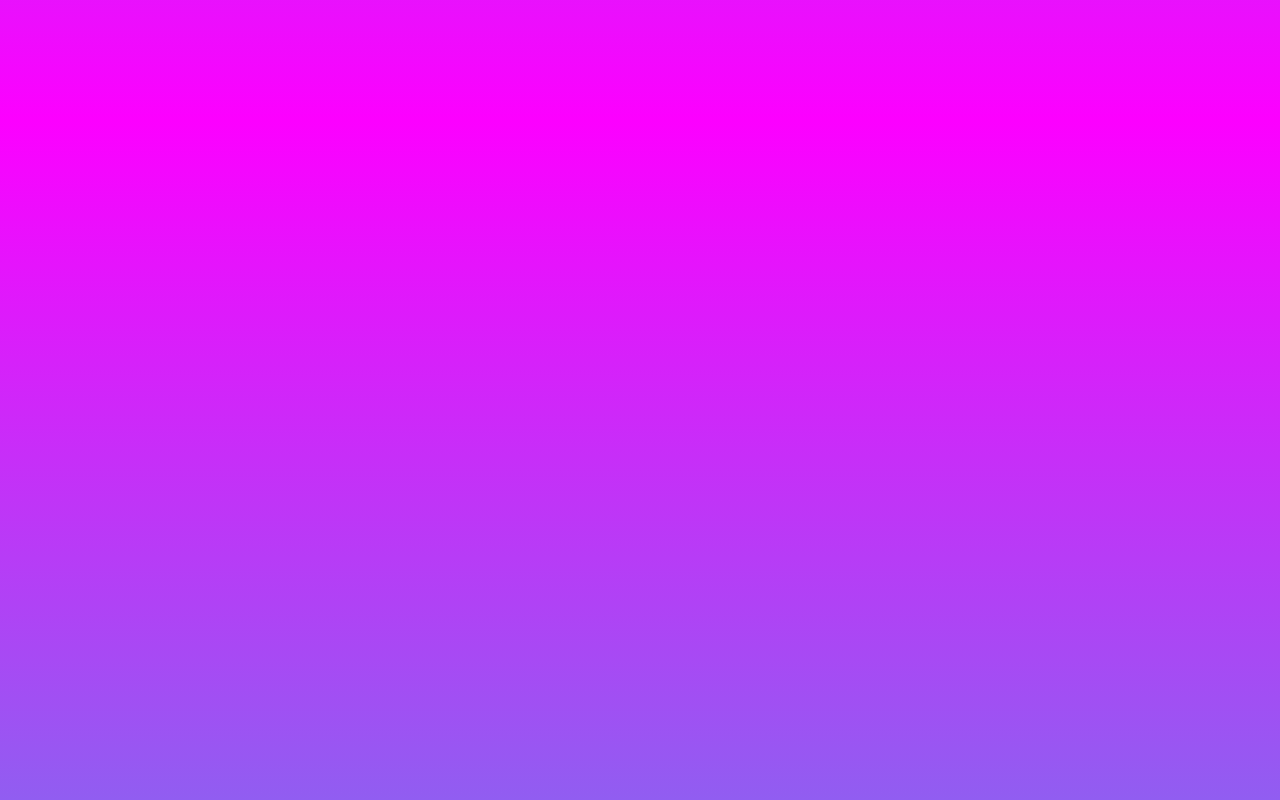
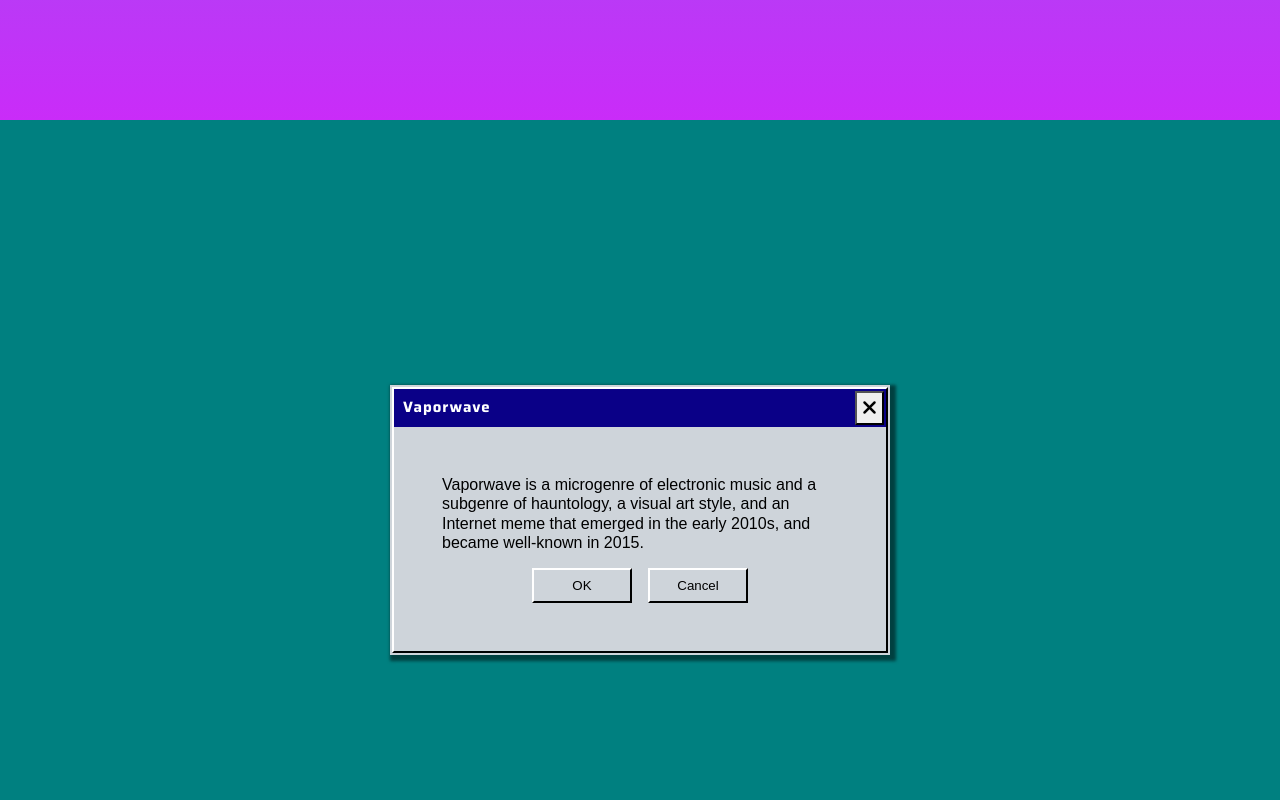
Before and after one commit to sara-p-/windows-95, a website built with Parcel: page src/html/index.html in a window 1280 px wide. Shown: the part 1480-2280 px from the top of the page. Built offline with nearby package versions, Linux system fonts and the light colour scheme; a web font is replaced by a local one.

Commit message:
working on the wiki section

```diff
--- a/src/html/index.html
+++ b/src/html/index.html
@@ -26,6 +26,31 @@
     </div>
     <div id="section--1" class="section fullscreen"></div>
     <div id="section--2" class="section fullscreen"></div>
+    <div id="section--3" class="section fullscreen wiki-section">
+      <dialog class="dialog" open>
+        <div class="dialog__wrapper">
+          <div class="dialog__header">
+            <h1 class="h5 dialog__title">Vaporwave</h1>
+            <button class="dialog__close icon icon--x-mark">
+              <span class="visually-hidden">Close window</span>
+            </button>
+          </div>
+          <div class="dialog__body">
+            <!-- <h2 class="dialog__heading">Heading</h2>
+          <h3 class="dialog__subheading">Subheading</h3> -->
+            <p>
+              Vaporwave is a microgenre of electronic music and a subgenre of
+              hauntology, a visual art style, and an Internet meme that emerged
+              in the early 2010s, and became well-known in 2015.
+            </p>
+            <div class="dialog__buttons">
+              <button class="dialog__ok">OK</button>
+              <button class="dialog__cancel">Cancel</button>
+            </div>
+          </div>
+        </div>
+      </dialog>
+    </div>
 
     <!-- <div id="wiki-section" class="wiki__section section">
       <div id="wiki-parallax-box" class="wiki__wrapper">
@@ -127,9 +152,9 @@
       </div>
     </div> -->
 
-    <div id="section--3" class="section fullscreen"></div>
+    <div id="section--4" class="section fullscreen"></div>
 
-    <div id="section--4" class="section fullscreen">
+    <div id="section--5" class="section fullscreen">
       <div class="wrapper"></div>
     </div>
   </body>
--- a/src/scss/global/icons.module.scss
+++ b/src/scss/global/icons.module.scss
@@ -41,7 +41,7 @@
       content: '\f078';
     }
   }
-  &--times {
+  &--x-mark {
     @extend .icon;
     &:after {
       content: '\f00d';
--- a/src/scss/global/variables.module.scss
+++ b/src/scss/global/variables.module.scss
@@ -8,6 +8,9 @@
   --white: #ffffff;
   --black: #000000;
   --black-light: #404040;
+  --grey: #cccccc;
+  --teal: #008080;
+  --dark-blue: #0a0087;
   --orange-red-crayola: hsla(0, 100%, 68%, 1);
   --slate-blue: hsla(240, 50%, 56%, 1);
   --yellow-gold: #e5c913;
--- a/src/scss/partials/_partials-base.module.scss
+++ b/src/scss/partials/_partials-base.module.scss
@@ -1,3 +1,4 @@
 @use './header.module';
 @use './footer.module';
 @use './mask.module';
+@use './wiki.module';
--- /dev/null
+++ b/src/scss/partials/wiki.module.scss
@@ -0,0 +1,105 @@
+@use '../global/variables.module.scss' as *;
+@use '../global/mixins.module.scss' as *;
+
+.wiki-section {
+  background-color: var(--teal);
+  display: flex;
+  justify-content: center;
+  align-items: center;
+}
+
+.dialog {
+  width: 100%;
+  max-width: 500px;
+  height: auto;
+  min-height: 250px;
+  appearance: none;
+  background-color: (var(--white));
+  border: 2px solid var(--grey);
+  padding: 0;
+  box-shadow: 3px 3px 3px 3px rgba(0, 0, 0, 0.5);
+  font-family: sans-serif;
+  font-weight: 300;
+  position: relative;
+  &__wrapper {
+    width: 100%;
+    height: 100%;
+    border-top: 2px solid var(--white);
+    border-left: 2px solid var(--white);
+    border-bottom: 2px solid var(--black);
+    border-right: 2px solid var(--black);
+  }
+  &__header {
+    background-color: var(--dark-blue);
+    // border-bottom: 5px solid var(--grey);
+    // box-shadow: inset 0 0 3px 0px rgba(0, 0, 0, 0.6);
+    padding: 2px;
+    display: flex;
+    justify-content: space-between;
+    align-items: center;
+  }
+  &__title {
+    margin: 0;
+    letter-spacing: 1px;
+    font-size: 15px;
+    font-weight: 700;
+    color: var(--white);
+    padding-left: 7px;
+  }
+  &__close {
+    height: 100%;
+    padding: 5px;
+    border-radius: 0;
+    line-height: 1;
+    font-size: 20px;
+    cursor: pointer;
+  }
+  &__body {
+    padding: 8px;
+    background-color: var(--grey);
+    height: 100%;
+    // border-right: 1px solid var(--black);
+    // border-bottom: 1px solid var(--black);
+    // box-shadow: inset 2px 2px 0px 1px rgba(0, 0, 0, 0.7);
+    @include tablet-landscape-up {
+      padding: 48px;
+    }
+  }
+  &__heading {
+    font-size: 24px;
+    margin-bottom: 5px;
+  }
+  &__subheading {
+    font-size: 20px;
+    margin-bottom: 5px;
+  }
+  h2,
+  h3,
+  p {
+    font-weight: 300;
+    line-height: 1;
+    letter-spacing: normal;
+  }
+  p {
+    line-height: 1.2;
+    font-size: 16px;
+  }
+  &__buttons {
+    width: 100%;
+    display: flex;
+    justify-content: center;
+    align-items: center;
+    gap: 16px;
+  }
+  &__ok,
+  &__cancel {
+    width: 100%;
+    max-width: 100px;
+    border-top: 2px solid var(--white);
+    border-left: 2px solid var(--white);
+    border-bottom: 2px solid var(--black);
+    border-right: 2px solid var(--black);
+    background-color: var(--grey);
+    padding: 8px;
+  }
+}
```
Also changed, not shown: src/js/data/wiki-data.js (added, +26 -0 lines).
